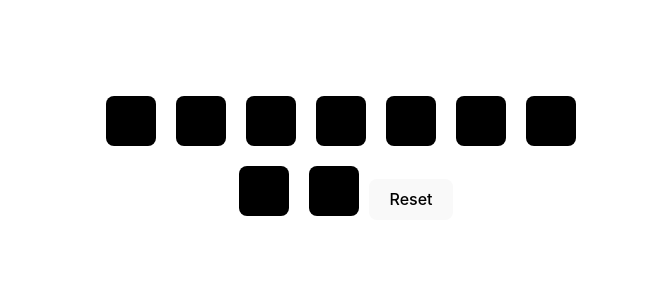
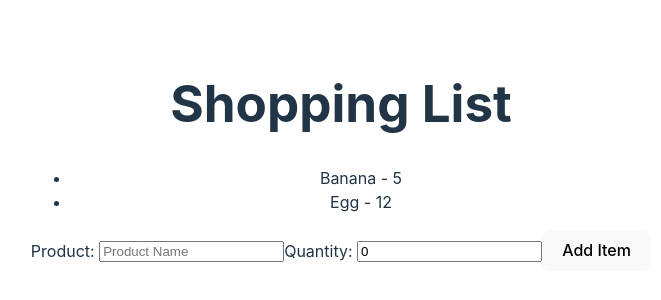
Before and after one commit to kongkham-lk/React-Self-taught, a React (Vite) app in the folder exercise combined/: page / in a window 1280 px wide. Shown: the part 244-544 px from the top of the page, without its empty margins (299-960 px from the left). Built offline with nearby package versions, Linux system fonts and the light colour scheme.

Commit message:
initial upload react form exercise

```diff
--- a/exercise combined/package.json
+++ b/exercise combined/package.json
@@ -11,7 +11,8 @@
   },
   "dependencies": {
     "react": "^18.2.0",
-    "react-dom": "^18.2.0"
+    "react-dom": "^18.2.0",
+    "uuid": "^9.0.0"
   },
   "devDependencies": {
     "@types/react": "^18.0.37",
--- a/exercise combined/src/App.css
+++ b/exercise combined/src/App.css
@@ -3,7 +3,7 @@
   margin: 0 auto;
   padding: 2rem;
   text-align: center;
-  width: 40%;
+  /* width: 40%; */
 }
 
 .logo {
--- a/exercise combined/src/App.jsx
+++ b/exercise combined/src/App.jsx
@@ -7,6 +7,7 @@ import ScoreKeeper from "./ScoreKeeper/ScoreKeeper";
 import LuckyN from "./DiceGame/LuckyN";
 import { lessThanFour, allSameValue } from "./DiceGame/utils";
 import BoxGrid from "./ToggleBoxes/BoxGrid";
+import ShoppingList from "./ReactForm/ShoppingList";
 
 
 
@@ -41,19 +42,14 @@ const colors = [
 function App() {
   return (
     <div className="App">
-      {/* RandomPokemon exercise */}
       {/* <RandomPokemon /> */}
-      {/* Slot Machine exercise */}
       {/* <Slot /> */}
-      {/* PropertyList exercise */}
       {/* <PropertyList properties={properties} /> */}
-      {/* RandomColorBox exercise */}
       {/* <ColorBoxGrid colors={colors} /> */}
-      {/* ScoreKeeper exercise */}
       {/* <ScoreKeeper numPlayers={8} /> */}
-      {/* DiceGame exercise */}
       {/* <LuckyN winnerCheck={allSameValue} title="All same value" /> */}
-      <BoxGrid />
+      {/* <BoxGrid /> */}
+      <ShoppingList />
     </div>
   );
 }
--- /dev/null
+++ b/exercise combined/src/ReactForm/ShoppingList.jsx
@@ -0,0 +1,30 @@
+import { useState } from "react";
+import { v4 as uuid } from "uuid";
+import ShoppingListForm from "./ShoppingListForm";
+
+function ShoppingList() {
+  const [items, setItems] = useState([
+    { id: uuid(), product: "Banana", quantity: 5 },
+    { id: uuid(), product: "Egg", quantity: 12 }
+  ]);
+  function addItem(newItem) {
+    setItems((oldItems) => {
+      return [...oldItems, { ...newItem, id: uuid() }];
+    });
+  }
+  return (
+    <div>
+      <h1>Shopping List</h1>
+      <ul>
+        {items.map((i) => (
+          <li key={i.id}>
+            {i.product} - {i.quantity}
+          </li>
+        ))}
+      </ul>
+      <ShoppingListForm addItem={addItem} />
+    </div>
+  );
+}
+
+export default ShoppingList;
--- /dev/null
+++ b/exercise combined/src/ReactForm/ShoppingListForm.jsx
@@ -0,0 +1,43 @@
+import { useState } from "react";
+function ShoppingListForm({ addItem }) {
+  const [formData, setFormData] = useState({ product: "", quantity: 0 });
+  const handleChange = (e) => {
+    setFormData((newItem) => {
+      return {
+        ...newItem,
+        [e.target.name]: e.target.value
+      };
+    });
+  };
+
+  const handleSubmit = (e) => {
+    e.preventDefault();
+    addItem(formData);
+    setFormData({ product: "", quantity: 0 });
+  };
+  return (
+    <form onSubmit={handleSubmit}>
+      <label htmlFor="product">Product: </label>
+      <input
+        type="text"
+        name="product"
+        id="product"
+        placeholder="Product Name"
+        onChange={handleChange}
+        value={formData.product}
+      />
+      <label htmlFor="quantity">Quantity: </label>
+      <input
+        type="number"
+        name="quantity"
+        id="quantity"
+        placeholder={formData.quantity}
+        onChange={handleChange}
+        value={formData.quantity}
+      />
+      <button>Add Item</button>
+    </form>
+  );
+}
+
+export default ShoppingListForm;
```
Also changed, not shown: 1 other file (tests, documents, lock files or other folders).
